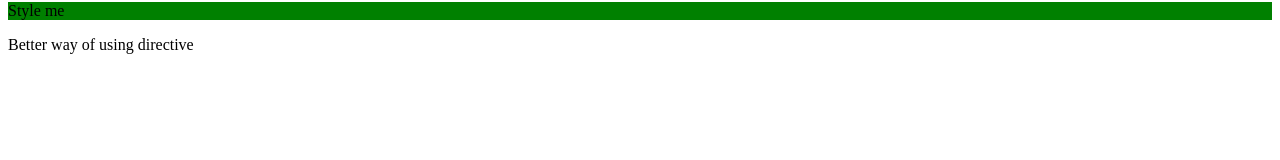
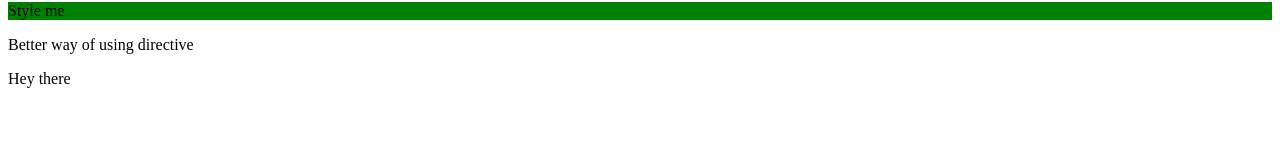
Before and after one commit to joshtom/custom-directive-ng, an Angular app: page / in a window 1280 px wide. Shown: the part 137-297 px from the top of the page. Built offline with nearby package versions, Linux system fonts and the light colour scheme.

Commit message:
ngSwitch directive used

```diff
--- a/src/app/app.component.html
+++ b/src/app/app.component.html
@@ -42,3 +42,9 @@
 </div>
 <p appBasicHighlight> Style me</p>
 <p appBetterHighlight [DefaultColor]="'yellow'" [userColor]="'brown'"> Better way of using directive</p>
+<div [ngSwitch]="value">
+<p *ngSwitchCase="10">Hey there</p>
+<p *ngSwitchCase="1">Hello</p>
+<p *ngSwitchCase="1">Value 3</p>
+<p *ngSwitchCase="1">Hey value 4</p>
+  </div>
--- a/src/app/app.component.ts
+++ b/src/app/app.component.ts
@@ -15,4 +15,5 @@ export class AppComponent {
   oddNumbers = [1, 3, 5];
   evenNumbers = [2, 4];
   onlyOdd = false;
+  value = 10;
 }
```
